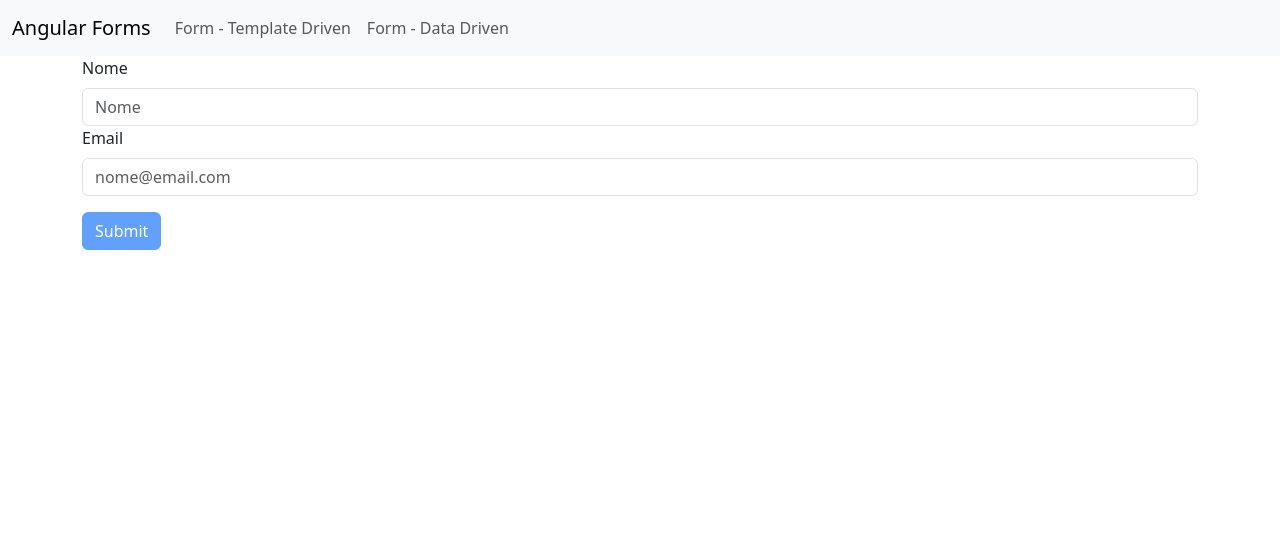
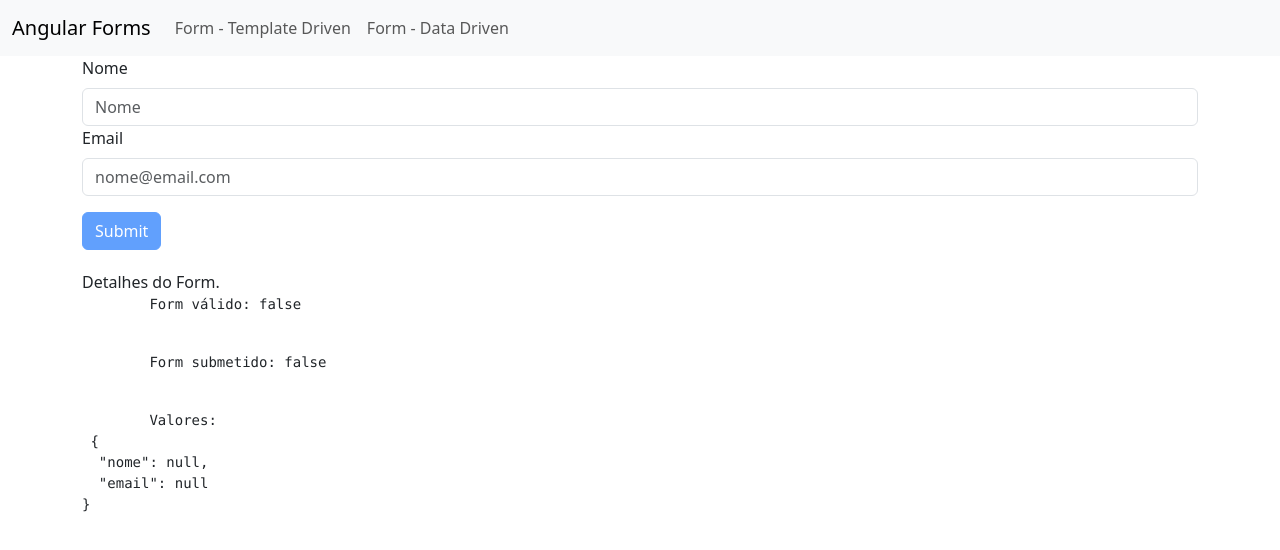
Before and after one commit to RodolfoPG/forms, an Angular app: page /templateForm in a window 1280 px wide. Shown: the top 550 px of the page. Built offline with nearby package versions, Linux system fonts and the light colour scheme.

Commit message:
Forms (Dica): Verificando dados do Form no template com JSON

```diff
--- a/src/app/app.module.ts
+++ b/src/app/app.module.ts
@@ -11,7 +11,7 @@
 @NgModule({
   declarations: [
     AppComponent,
-    DataFormComponent
+    DataFormComponent,
   ],
   imports: [
     BrowserModule,
--- /dev/null
+++ b/src/app/form-debug/form-debug.component.html
@@ -0,0 +1,14 @@
+<div style="margin-top: 20px;" *ngIf="form">
+    <div>
+        Detalhes do Form.
+    </div>
+    <pre>
+        Form válido: {{ form.valid }}
+    </pre>
+    <pre>
+        Form submetido: {{ form.submitted }}
+    </pre>
+    <pre>
+        Valores: <br> {{ form.value | json }}
+    </pre>
+</div>
--- a/src/app/template-form/template-form.component.html
+++ b/src/app/template-form/template-form.component.html
@@ -22,4 +22,5 @@
     </div>
 
     <button type="submit" class="btn btn-primary mt-3" [disabled]="!f.valid">Submit</button>
+    <app-form-debug [form]="f"></app-form-debug>
 </form>
--- a/src/app/template-form/template-form.module.ts
+++ b/src/app/template-form/template-form.module.ts
@@ -3,11 +3,13 @@
 import { FormsModule } from '@angular/forms'
 
 import { TemplateFormComponent } from './template-form.component';
+import { FormDebugComponent } from '../form-debug/form-debug.component';
 
 
 @NgModule({
   declarations: [
-    TemplateFormComponent
+    TemplateFormComponent,
+    FormDebugComponent
   ],
   imports: [
     CommonModule,
```
Also changed, not shown: src/app/form-debug/form-debug.component.ts (added, +12 -0 lines), src/app/form-debug/form-debug.component.css (added), 1 other file (tests, documents, lock files or other folders).
